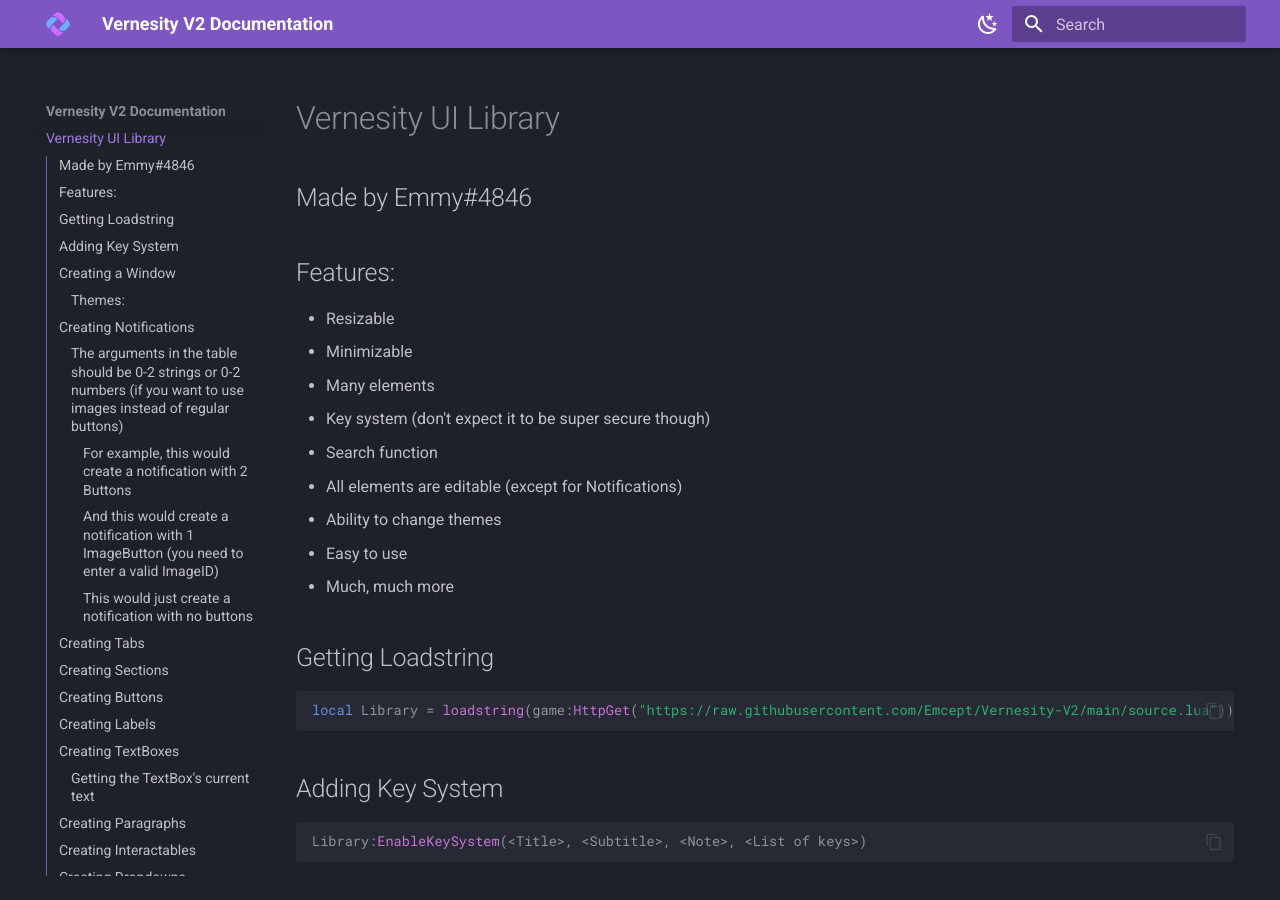
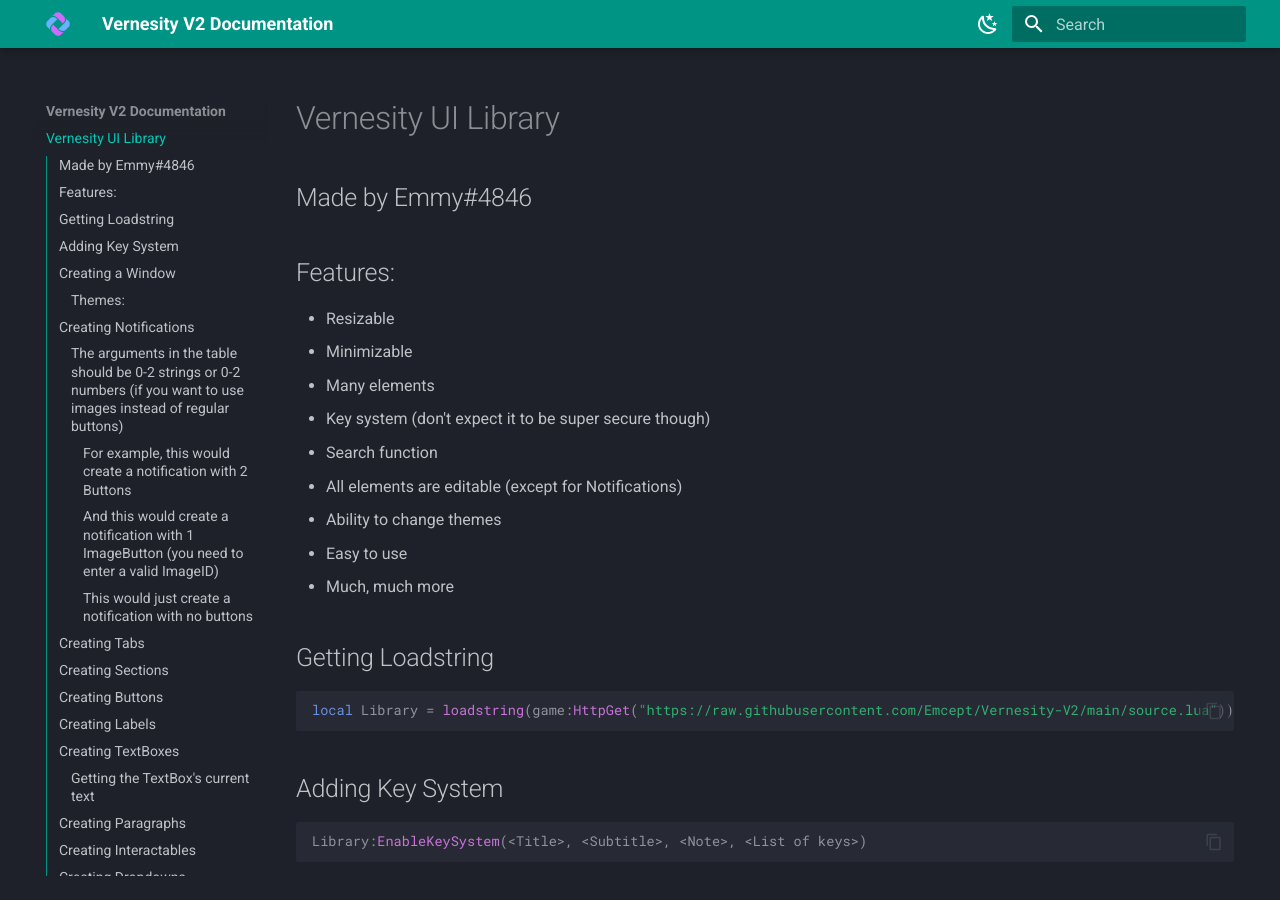
Before and after one commit to Emcept/Vernesity-V2-Documentation, an MkDocs documentation site: the page built from docs/index.md, in a window 1280 px wide and 900 px high. Built offline with MkDocs 1.6.1 and Material for MkDocs 9.7.7, drawn with Linux system fonts in a browser that asks for light colours.

Commit message:
Update mkdocs.yml

```diff
--- a/mkdocs.yml
+++ b/mkdocs.yml
@@ -18,8 +18,8 @@ theme:
       toggle:
         icon: material/weather-night
         name: Switch to light mode
-      primary: deep purple
-      accent: blue
+      primary: teal
+      accent: deep purple
     - scheme: default
       toggle:
         icon: material/brightness-7
```
